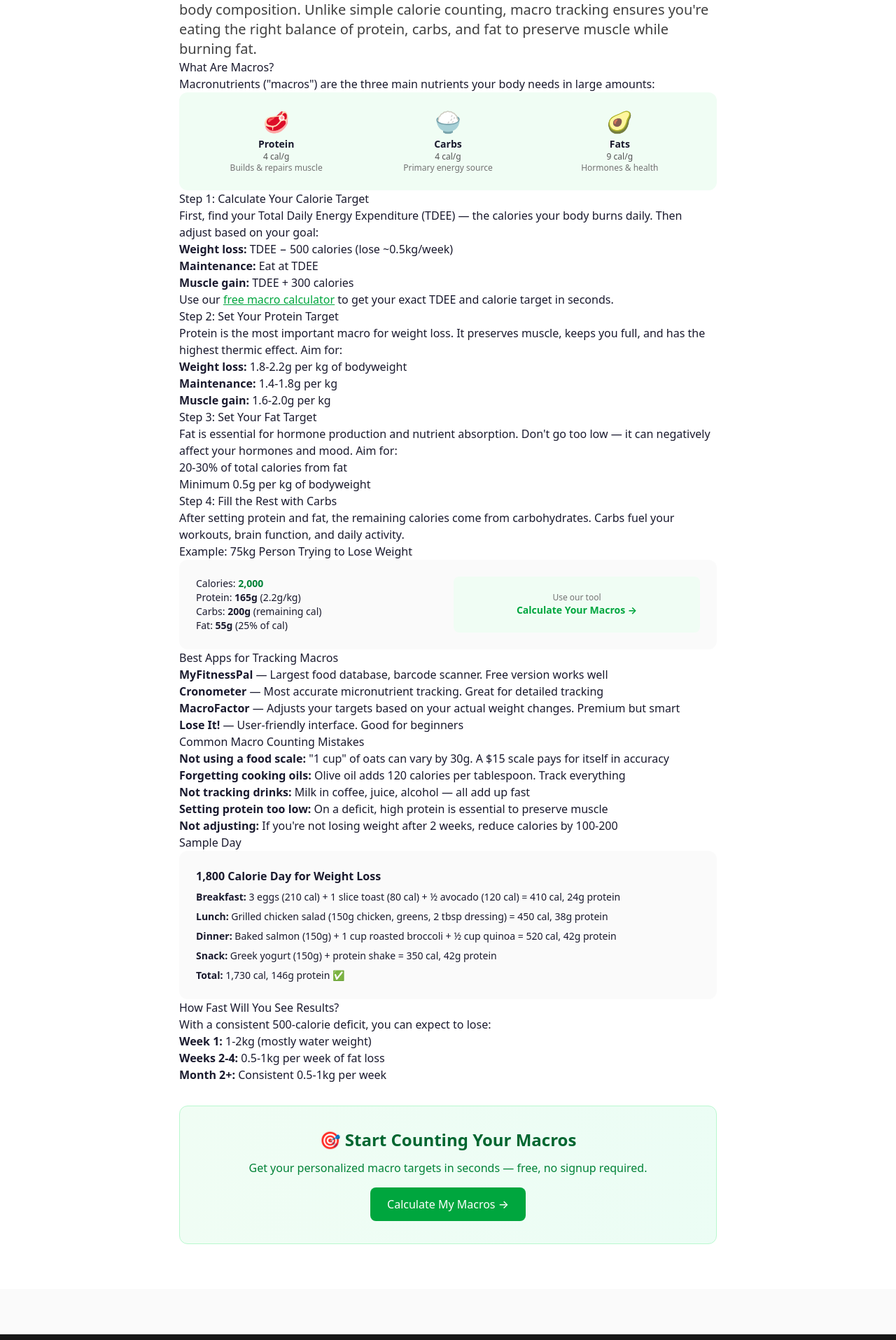
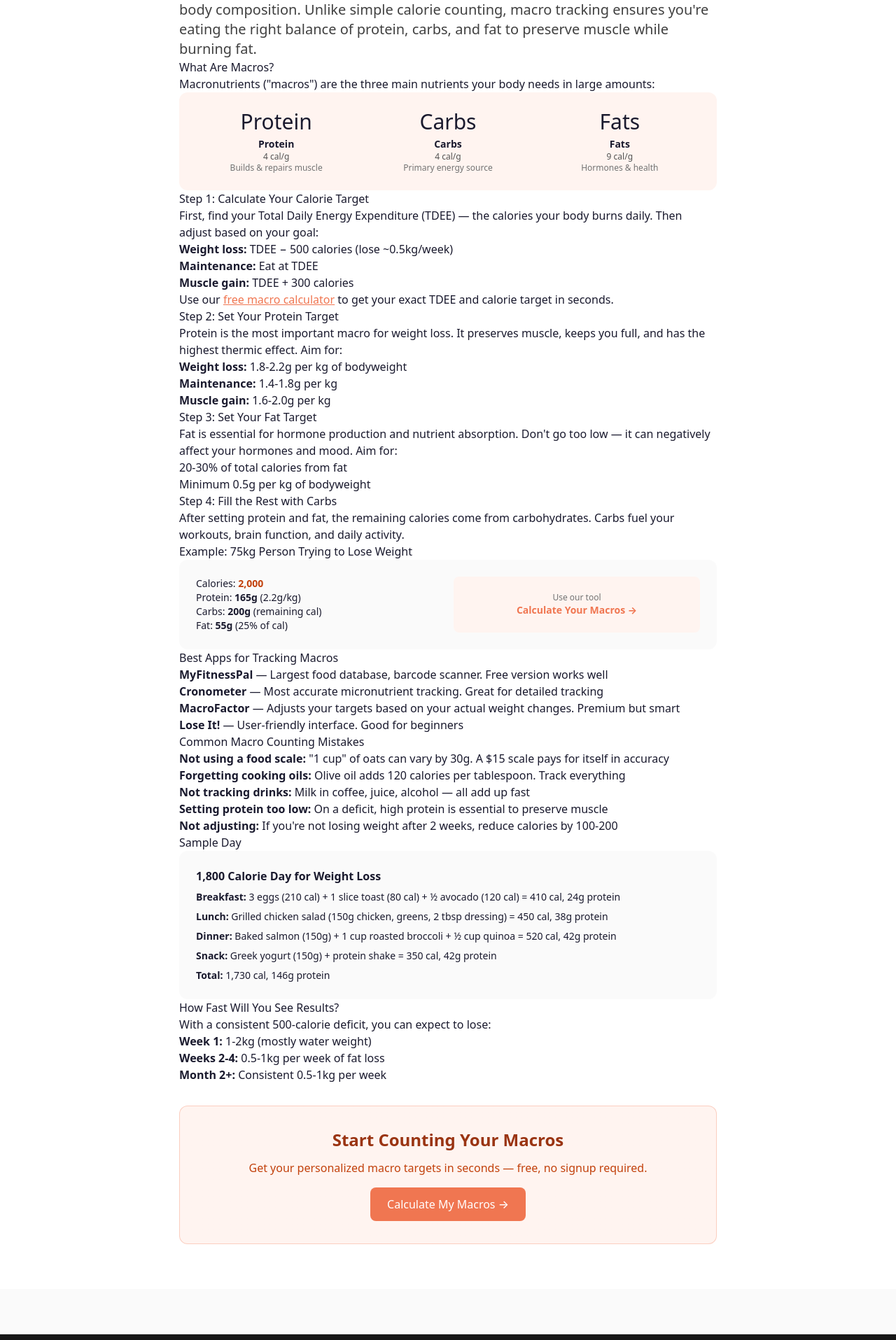
Before and after one commit to eelbaraka/macro-planner, a Next.js app: page /blog/how-to-count-macros-beginners in a window 1280 px wide. Shown: the part 525-2440 px from the top of the page at 70% size. Built offline with nearby package versions, Linux system fonts and the light colour scheme.

Commit message:
Subagent fix: article pages orange theme, no green, no emojis

```diff
--- a/src/app/blog/calorie-deficit-meal-prep/page.tsx
+++ b/src/app/blog/calorie-deficit-meal-prep/page.tsx
@@ -37,7 +37,7 @@ export default function CalorieDeficitMealPrep() {
         <div className="absolute bottom-0 left-0 right-0 p-6 md:p-12">
           <div className="container mx-auto max-w-4xl">
             <div className="flex items-center gap-3 text-white/80 text-sm mb-3">
-              <span className="bg-green-500 text-white px-3 py-1 rounded-lg text-xs font-medium">Meal Prep</span>
+              <span className="bg-[#f07651] text-white px-3 py-1 rounded-lg text-xs font-medium">Meal Prep</span>
               <span>·</span>
               <span>July 8, 2026</span>
               <span>·</span>
@@ -95,7 +95,7 @@ export default function CalorieDeficitMealPrep() {
                   <li><strong>Lunch:</strong> {m.l}</li>
                   <li><strong>Dinner:</strong> {m.d}</li>
                   <li><strong>Snack:</strong> {m.s}</li>
-                  <li className="font-bold text-green-700">{m.total}</li>
+                  <li className="font-bold text-[#c2410c]">{m.total}</li>
                 </ul>
               </div>
             );
@@ -116,7 +116,7 @@ export default function CalorieDeficitMealPrep() {
               <h4 className="font-bold text-neutral-800 mb-3">Proteins</h4>
               <ul className="space-y-1.5 text-sm text-neutral-600">
                 {["Chicken breast (1.5 lb)", "Chicken thighs (0.5 lb)", "Lean ground turkey (0.5 lb)", "Salmon fillet (0.5 lb)", "Cod fillet (0.5 lb)", "Pork tenderloin (0.5 lb)", "Shrimp (0.5 lb)", "Eggs (2 dozen)", "Turkey sausage (8 links)", "Protein powder (1 tub)"].map(item => (
-                  <li key={item} className="flex items-center gap-2"><span className="w-1.5 h-1.5 bg-green-500 rounded-full" />{item}</li>
+                  <li key={item} className="flex items-center gap-2"><span className="w-1.5 h-1.5 bg-[#f07651] rounded-full" />{item}</li>
                 ))}
               </ul>
             </div>
@@ -124,7 +124,7 @@ export default function CalorieDeficitMealPrep() {
               <h4 className="font-bold text-neutral-800 mb-3">Produce &amp; Pantry</h4>
               <ul className="space-y-1.5 text-sm text-neutral-600">
                 {["Mixed vegetables (broccoli, asparagus, spinach, bell peppers)", "Sweet potatoes (2 large)", "Quinoa, brown rice, wild rice", "Greek yogurt (2 large tubs)", "Cottage cheese", "Almond milk", "Whole wheat bread/tortillas", "Berries, bananas, apples", "Peanut butter, almonds", "Olive oil, spices, sauces"].map(item => (
-                  <li key={item} className="flex items-center gap-2"><span className="w-1.5 h-1.5 bg-green-500 rounded-full" />{item}</li>
+                  <li key={item} className="flex items-center gap-2"><span className="w-1.5 h-1.5 bg-[#f07651] rounded-full" />{item}</li>
                 ))}
               </ul>
             </div>
@@ -140,16 +140,16 @@ export default function CalorieDeficitMealPrep() {
           </ol>
 
           <h3>How many calories should I eat for a deficit?</h3>
-          <p>Use our <Link href="/" className="text-green-600 underline font-medium">free macro calculator</Link> to find your exact calorie target based on your age, weight, height, and activity level.</p>
+          <p>Use our <Link href="/" className="text-[#f07651] underline font-medium">free macro calculator</Link> to find your exact calorie target based on your age, weight, height, and activity level.</p>
         </article>
 
         {/* CTA */}
-        <div className="bg-gradient-to-r from-green-600 to-emerald-500 rounded-2xl p-8 md:p-10 my-10 text-center">
+        <div className="bg-gradient-to-r from-[#f07651] to-[#d4532a] rounded-2xl p-8 md:p-10 my-10 text-center">
           <h2 className="text-2xl md:text-3xl font-bold text-white mb-3">Get Your Personalized Plan</h2>
-          <p className="text-green-100 mb-6 max-w-lg mx-auto">
+          <p className="text-white/80 mb-6 max-w-lg mx-auto">
             Calculate your exact calorie deficit targets in seconds.
           </p>
-          <Link href="/" className="inline-flex items-center gap-2 bg-white text-green-700 px-6 py-3 rounded-xl font-semibold hover:bg-green-50 transition-colors shadow-lg">
+          <Link href="/" className="inline-flex items-center gap-2 bg-white text-[#c2410c] px-6 py-3 rounded-xl font-semibold hover:bg-[#fff4f0] transition-colors shadow-lg">
             Calculate My Calorie Deficit →
           </Link>
         </div>
--- a/src/app/blog/high-protein-breakfast-recipes/page.tsx
+++ b/src/app/blog/high-protein-breakfast-recipes/page.tsx
@@ -152,7 +152,7 @@ export default function HighProteinBreakfast() {
                 ].map((row, i) => (
                   <tr key={i} className={`border-b border-neutral-100 ${i % 2 === 0 ? "bg-white" : "bg-neutral-50"}`}>
                     <td className="px-4 py-2.5">{row[0]}</td>
-                    <td className="px-4 py-2.5 text-center font-medium text-green-700">{row[1]}</td>
+                    <td className="px-4 py-2.5 text-center font-medium text-[#c2410c]">{row[1]}</td>
                     <td className="px-4 py-2.5 text-center">{row[2]}</td>
                     <td className="px-4 py-2.5 text-center text-neutral-500">{row[3]}</td>
                   </tr>
@@ -183,12 +183,12 @@ export default function HighProteinBreakfast() {
         </article>
 
         {/* CTA */}
-        <div className="bg-gradient-to-r from-green-600 to-emerald-500 rounded-2xl p-8 md:p-10 my-10 text-center">
+        <div className="bg-gradient-to-r from-[#f07651] to-[#d4532a] rounded-2xl p-8 md:p-10 my-10 text-center">
           <h2 className="text-2xl md:text-3xl font-bold text-white mb-3">Find Your Exact Macros</h2>
-          <p className="text-green-100 mb-6 max-w-lg mx-auto">
+          <p className="text-white/80 mb-6 max-w-lg mx-auto">
             Use our free calculator to get your personalized protein, carb, and fat targets.
           </p>
-          <Link href="/" className="inline-flex items-center gap-2 bg-white text-green-700 px-6 py-3 rounded-xl font-semibold hover:bg-green-50 transition-colors shadow-lg">
+          <Link href="/" className="inline-flex items-center gap-2 bg-white text-[#c2410c] px-6 py-3 rounded-xl font-semibold hover:bg-[#fff4f0] transition-colors shadow-lg">
             Calculate My Macros Now →
           </Link>
         </div>
--- a/src/app/blog/how-to-count-macros-beginners/page.tsx
+++ b/src/app/blog/how-to-count-macros-beginners/page.tsx
@@ -37,7 +37,7 @@ export default function CountMacrosBeginners() {
             <div className="absolute inset-0 bg-gradient-to-t from-black/50 to-transparent" />
             <div className="absolute bottom-6 left-6 right-6">
               <div className="flex items-center gap-2 text-white/80 text-sm mb-2">
-                <span className="bg-green-500 text-white px-2 py-0.5 rounded-full text-xs">Guides</span>
+                <span className="bg-[#f07651] text-white px-2 py-0.5 rounded-full text-xs">Guides</span>
                 <span>·</span>
                 <span>July 8, 2026</span>
                 <span>·</span>
@@ -61,22 +61,22 @@ export default function CountMacrosBeginners() {
             <p>
               Macronutrients ("macros") are the three main nutrients your body needs in large amounts:
             </p>
-            <div className="bg-green-50 rounded-xl p-6 not-prose">
+            <div className="bg-[#fff4f0] rounded-xl p-6 not-prose">
               <div className="grid grid-cols-3 gap-4 text-center">
                 <div>
-                  <div className="text-3xl mb-1">🥩</div>
+                  <div className="text-3xl mb-1">Protein</div>
                   <h4 className="font-bold text-sm">Protein</h4>
                   <p className="text-xs text-neutral-600">4 cal/g</p>
                   <p className="text-xs text-neutral-500">Builds &amp; repairs muscle</p>
                 </div>
                 <div>
-                  <div className="text-3xl mb-1">🍚</div>
+                  <div className="text-3xl mb-1">Carbs</div>
                   <h4 className="font-bold text-sm">Carbs</h4>
                   <p className="text-xs text-neutral-600">4 cal/g</p>
                   <p className="text-xs text-neutral-500">Primary energy source</p>
                 </div>
                 <div>
-                  <div className="text-3xl mb-1">🥑</div>
+                  <div className="text-3xl mb-1">Fats</div>
                   <h4 className="font-bold text-sm">Fats</h4>
                   <p className="text-xs text-neutral-600">9 cal/g</p>
                   <p className="text-xs text-neutral-500">Hormones &amp; health</p>
@@ -95,7 +95,7 @@ export default function CountMacrosBeginners() {
               <li><strong>Muscle gain:</strong> TDEE + 300 calories</li>
             </ul>
             <p>
-              Use our <a href="/" className="text-green-600 underline">free macro calculator</a> to get your exact TDEE and calorie target in seconds.
+              Use our <a href="/" className="text-[#f07651] underline">free macro calculator</a> to get your exact TDEE and calorie target in seconds.
             </p>
 
             <h2>Step 2: Set Your Protein Target</h2>
@@ -129,14 +129,14 @@ export default function CountMacrosBeginners() {
             <div className="bg-neutral-50 rounded-xl p-6 not-prose">
               <div className="grid grid-cols-2 gap-4">
                 <div>
-                  <p className="text-sm font-medium">Calories: <strong className="text-green-700">2,000</strong></p>
+                  <p className="text-sm font-medium">Calories: <strong className="text-[#c2410c]">2,000</strong></p>
                   <p className="text-sm">Protein: <strong>165g</strong> (2.2g/kg)</p>
                   <p className="text-sm">Carbs: <strong>200g</strong> (remaining cal)</p>
                   <p className="text-sm">Fat: <strong>55g</strong> (25% of cal)</p>
                 </div>
-                <div className="bg-green-50 rounded-lg p-3 text-center flex flex-col justify-center">
+                <div className="bg-[#fff4f0] rounded-lg p-3 text-center flex flex-col justify-center">
                   <p className="text-xs text-neutral-500">Use our tool</p>
-                  <a href="/" className="text-green-600 font-bold text-sm hover:underline">Calculate Your Macros →</a>
+                  <a href="/" className="text-[#f07651] font-bold text-sm hover:underline">Calculate Your Macros →</a>
                 </div>
               </div>
             </div>
@@ -166,7 +166,7 @@ export default function CountMacrosBeginners() {
                 <p><strong>Lunch:</strong> Grilled chicken salad (150g chicken, greens, 2 tbsp dressing) = 450 cal, 38g protein</p>
                 <p><strong>Dinner:</strong> Baked salmon (150g) + 1 cup roasted broccoli + ½ cup quinoa = 520 cal, 42g protein</p>
                 <p><strong>Snack:</strong> Greek yogurt (150g) + protein shake = 350 cal, 42g protein</p>
-                <p><strong>Total:</strong> 1,730 cal, 146g protein ✅</p>
+                <p><strong>Total:</strong> 1,730 cal, 146g protein</p>
               </div>
             </div>
 
@@ -181,12 +181,12 @@ export default function CountMacrosBeginners() {
             </ul>
 
             {/* CTA */}
-            <div className="bg-gradient-to-r from-green-50 to-emerald-50 border border-green-200 rounded-xl p-8 my-8 text-center not-prose">
-              <h3 className="text-2xl font-bold text-green-800 mb-3">🎯 Start Counting Your Macros</h3>
-              <p className="text-green-700 mb-4">
+            <div className="bg-gradient-to-r from-[#fff4f0] to-[#fff4f0] border border-[#f07651]/30 rounded-xl p-8 my-8 text-center not-prose">
+              <h3 className="text-2xl font-bold text-[#9a3412] mb-3"> Start Counting Your Macros</h3>
+              <p className="text-[#c2410c] mb-4">
                 Get your personalized macro targets in seconds — free, no signup required.
               </p>
-              <a href="/" className="inline-block bg-green-600 text-white px-6 py-3 rounded-lg font-medium hover:bg-green-700 transition-colors">
+              <a href="/" className="inline-block bg-[#f07651] text-white px-6 py-3 rounded-lg font-medium hover:bg-[#e0633a] transition-colors">
                 Calculate My Macros →
               </a>
             </div>
--- a/src/app/meal-planner/page.tsx
+++ b/src/app/meal-planner/page.tsx
@@ -37,7 +37,7 @@ export default function MealPlannerPage() {
                 { num: "03", title: "Regenerate & Customize", desc: "Not happy with the meals? Click regenerate for a new set." },
               ].map((step) => (
                 <div key={step.num} className="flex gap-5 items-start">
-                  <div className="flex-shrink-0 w-10 h-10 bg-[#f07651] rounded-xl flex items-center justify-center text-white font-bold text-sm">
+                  <div className="flex-shrink-0 w-10 h-10 bg-gradient-to-br from-[#f07651] to-[#d4532a] rounded-xl flex items-center justify-center text-white font-bold text-sm">
                     {step.num}
                   </div>
                   <div>
```
